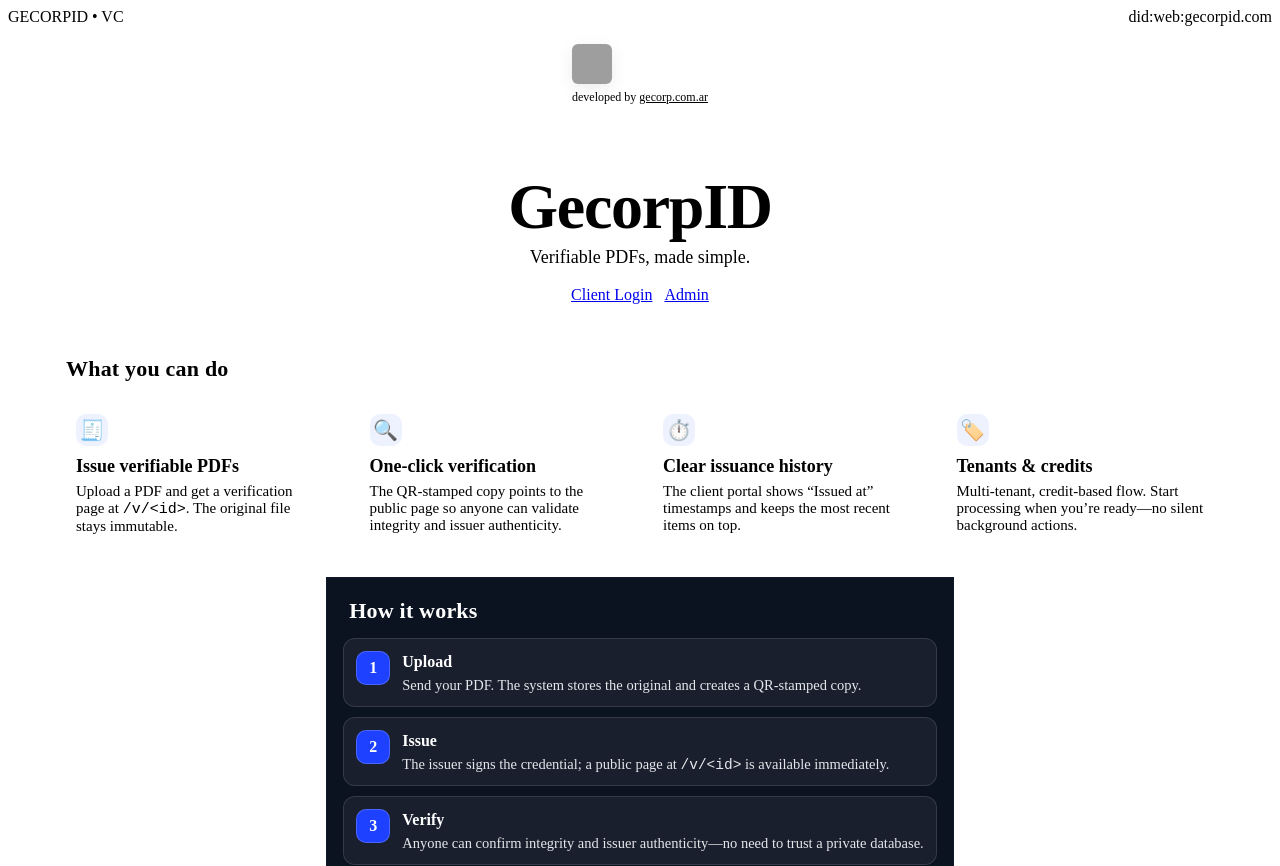
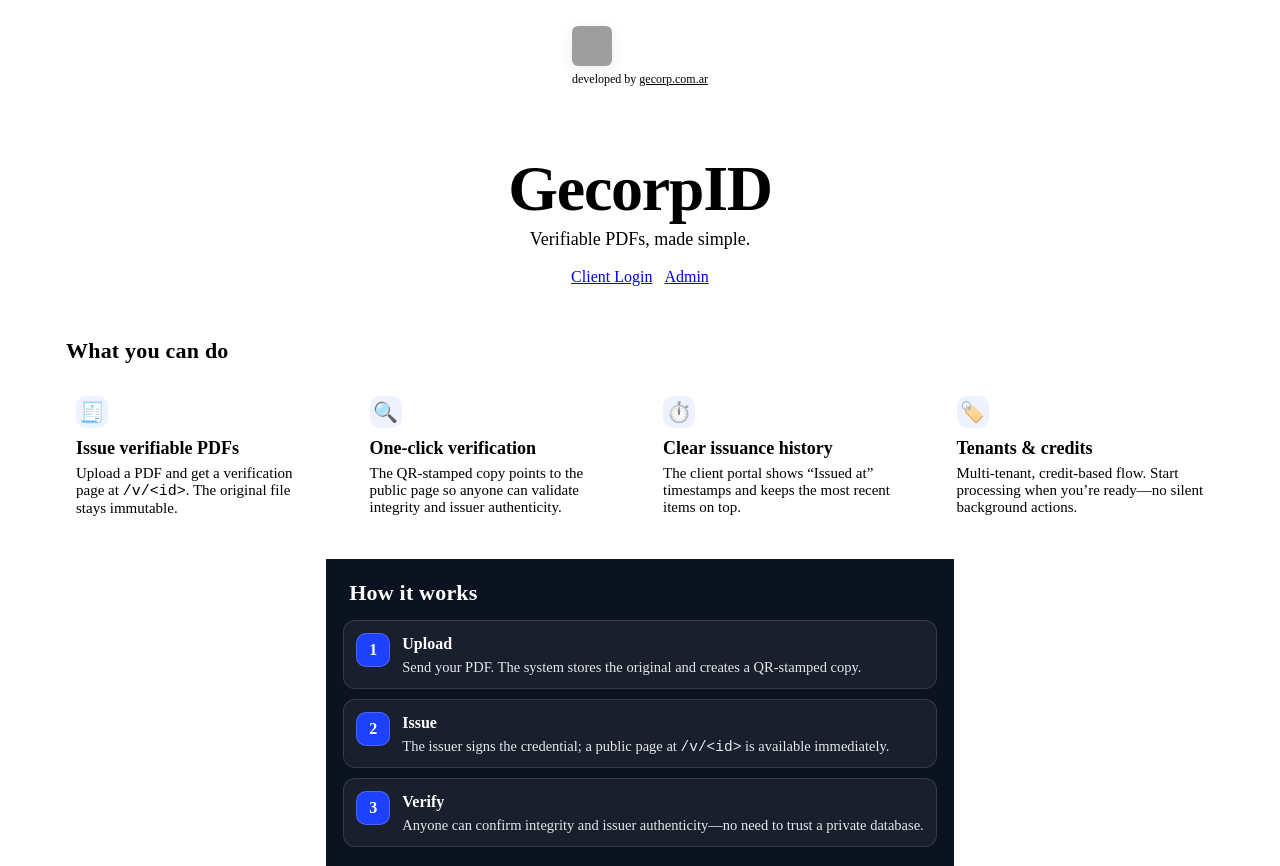
Before and after one commit to nahuelaquiles/gecorpid-vc, a Next.js app: page / in a window 1280 px wide. Shown: the top 866 px of the page. Built offline with nearby package versions, Linux system fonts and the light colour scheme; grey boxes are pictures that could not be loaded.

Commit message:
Update layout.tsx

```diff
--- a/src/app/layout.tsx
+++ b/src/app/layout.tsx
@@ -1,26 +1,29 @@
 import "./globals.css";
 import { ReactNode } from "react";
 
+// Global layout for the Next.js app. This component wraps all pages and
+// defines the document structure. It deliberately omits any visible
+// branding or DID text in the header to satisfy the requirement that
+// the landing page should not display legacy banners like "GECORPID • VC"
+// or the DID string. Instead, individual pages are responsible for
+// rendering their own navigation or headers. A machine‑readable link to
+// the issuer's DID document is still included in the head for
+// discoverability.
+
 export const metadata = {
-  title: "GECORPID VC",
-  description: "Verifiable Credentials for genetics providers",
+  title: "GecorpID VC",
+  description: "Verifiable PDFs, made simple.",
 };
 
 export default function RootLayout({ children }: { children: ReactNode }) {
   return (
-    <html lang="es">
+    <html lang="en">
+      <head>
+        {/* Machine‑readable DID link for verifiers; not rendered visually */}
+        <link rel="did" href="/.well-known/did.json" />
+      </head>
       <body className="min-h-screen antialiased text-neutral-900">
-        <div className="max-w-6xl mx-auto px-4 py-6">
-          <header className="mb-8">
-            <nav className="flex items-center justify-between">
-              <div className="font-semibold text-xl">GECORPID • VC</div>
-              <div className="text-sm text-neutral-500">
-                did:web:gecorpid.com
-              </div>
-            </nav>
-          </header>
-          {children}
-        </div>
+        <div className="max-w-6xl mx-auto px-4 py-6">{children}</div>
       </body>
     </html>
   );
```
